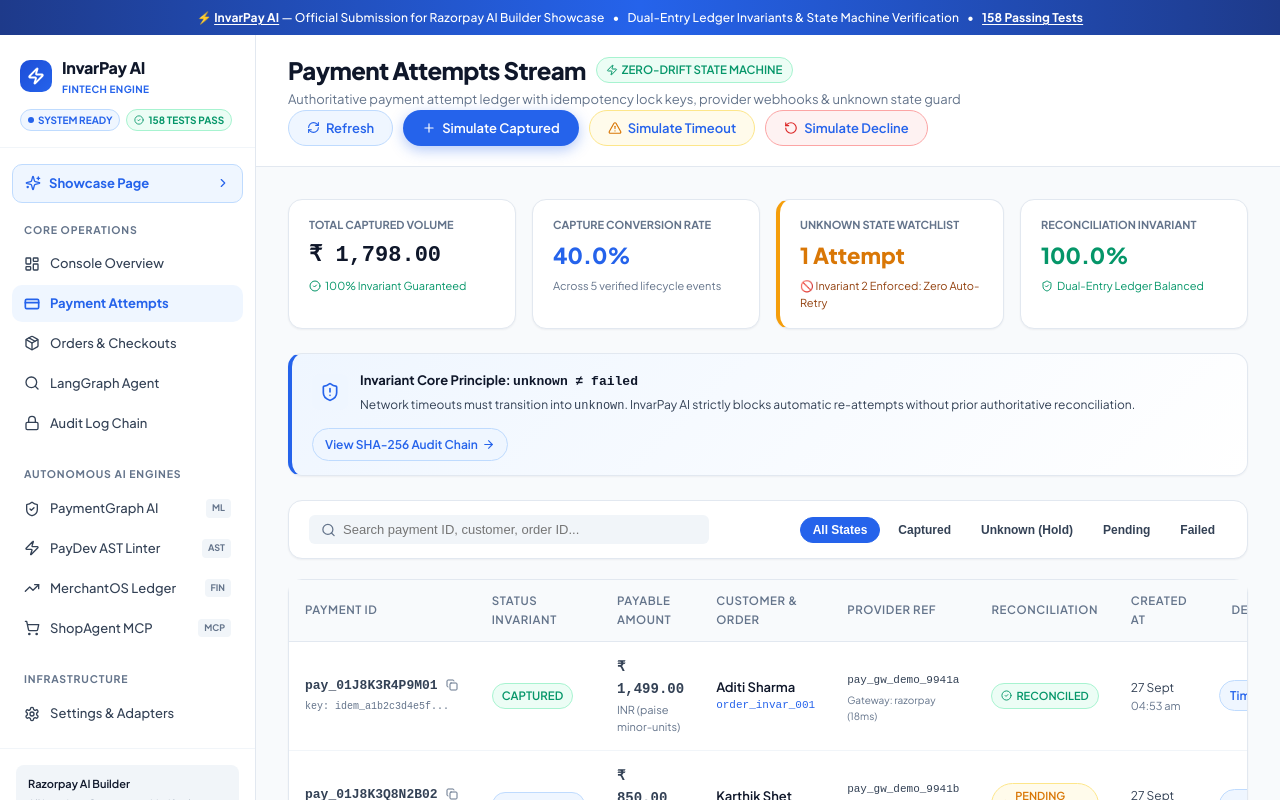
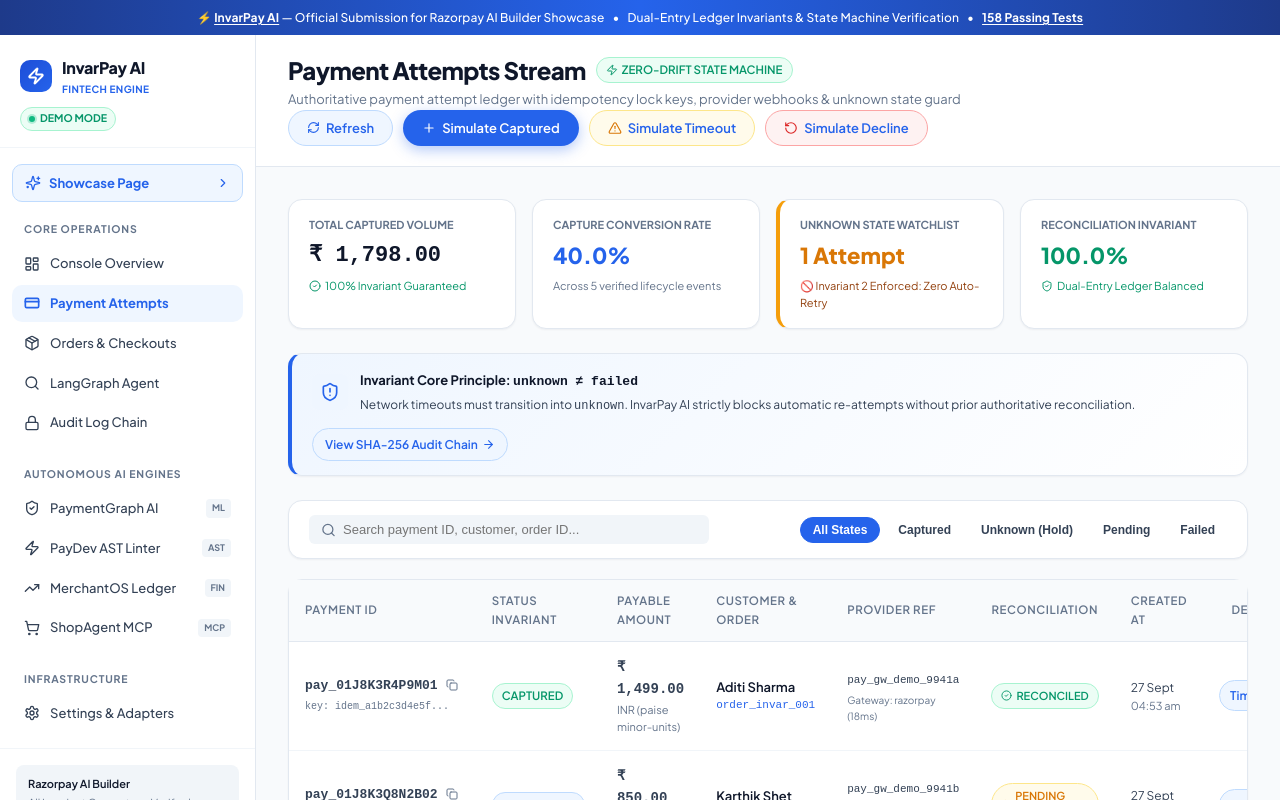
Before and after one commit to karthikrshet/InvarPay, a Next.js app in the folder apps/web/: page /payments in a window 1280 px wide. Shown: the top 800 px of the page. Built offline with nearby package versions, Linux system fonts and the light colour scheme; no server answers.

Commit message:
fix(ui): simplify sidebar header with sleek Demo Mode status badge

```diff
--- a/apps/web/components/Sidebar.tsx
+++ b/apps/web/components/Sidebar.tsx
@@ -14,7 +14,6 @@
   ShoppingCart,
   Settings,
   Sparkles,
-  CheckCircle2,
   ChevronRight,
 } from 'lucide-react'
 
@@ -54,14 +53,31 @@
             </div>
           </div>
         </Link>
-        <div style={{ marginTop: 12, display: 'flex', gap: 6, flexWrap: 'wrap' }}>
-          <span className="logo-badge" style={{ display: 'flex', alignItems: 'center', gap: 4 }}>
-            <span style={{ width: 6, height: 6, borderRadius: '50%', background: '#2563eb' }} />
-            SYSTEM READY
-          </span>
-          <span className="logo-badge" style={{ background: '#ecfdf5', color: '#059669', borderColor: '#a7f3d0', display: 'flex', alignItems: 'center', gap: 4 }}>
-            <CheckCircle2 size={10} />
-            158 TESTS PASS
+        <div style={{ marginTop: 10, display: 'flex', alignItems: 'center' }}>
+          <span
+            className="logo-badge"
+            style={{
+              display: 'inline-flex',
+              alignItems: 'center',
+              gap: 5,
+              background: '#ecfdf5',
+              color: '#059669',
+              borderColor: '#a7f3d0',
+              fontSize: 10.5,
+              fontWeight: 700,
+              padding: '2.5px 8px',
+            }}
+          >
+            <span
+              style={{
+                width: 6,
+                height: 6,
+                borderRadius: '50%',
+                background: '#10b981',
+                boxShadow: '0 0 0 2px rgba(16, 185, 129, 0.25)',
+              }}
+            />
+            DEMO MODE
           </span>
         </div>
       </div>
```
